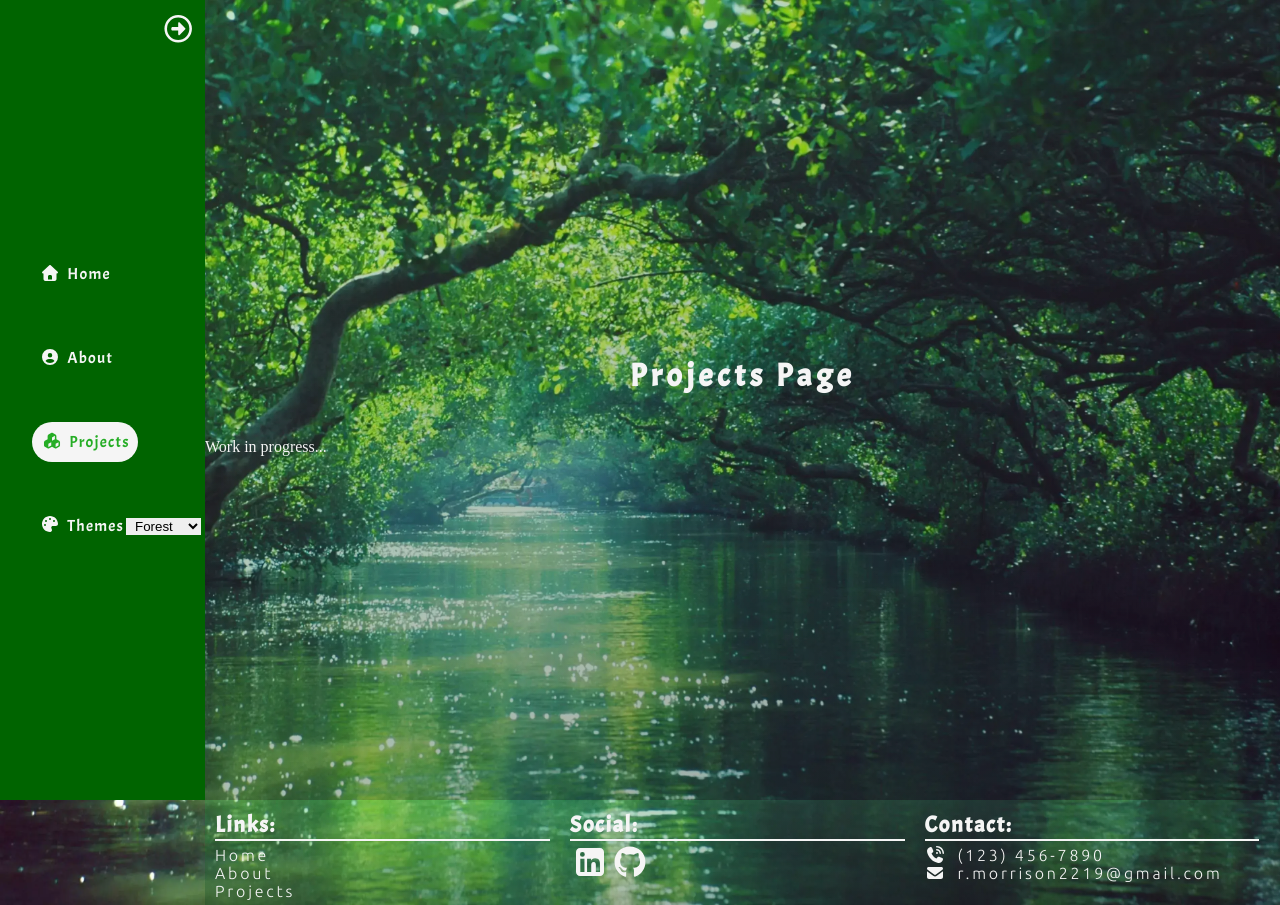
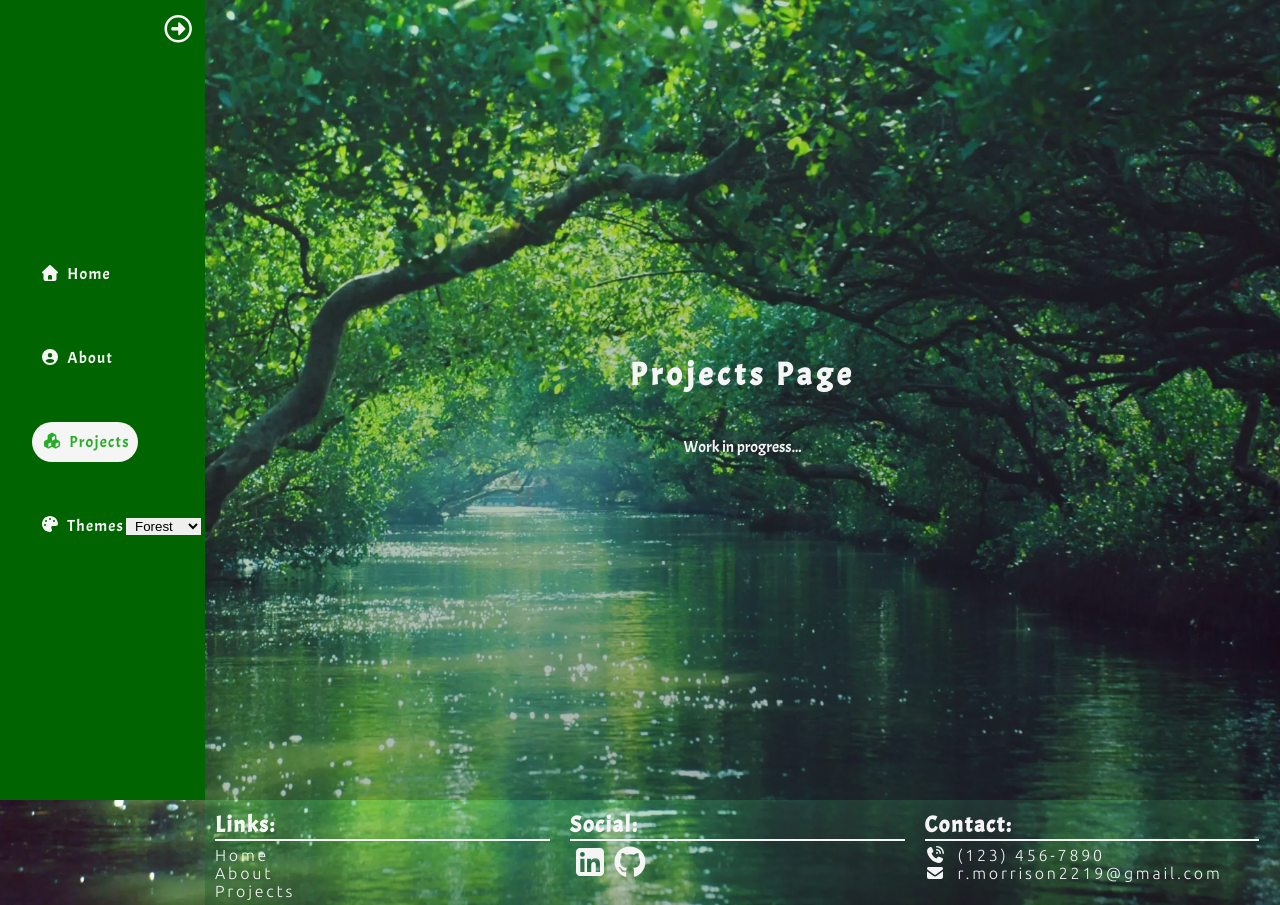
Before and after one commit to rob-botics/Portfolio-Project, a Next.js app: page /projects in a window 1280 px wide. Built offline with nearby package versions, Linux system fonts and the light colour scheme.

Commit message:
Work In Progress Update

```diff
--- a/src/app/styles/portfolio.css
+++ b/src/app/styles/portfolio.css
@@ -861,7 +861,7 @@ small{
 }
 /* End of About Me */
 /* Projects */
-.project-parapgraph{
+p.project-paragraph{
     text-align: center;
     font-family: var(--font-primary);
 }
```
